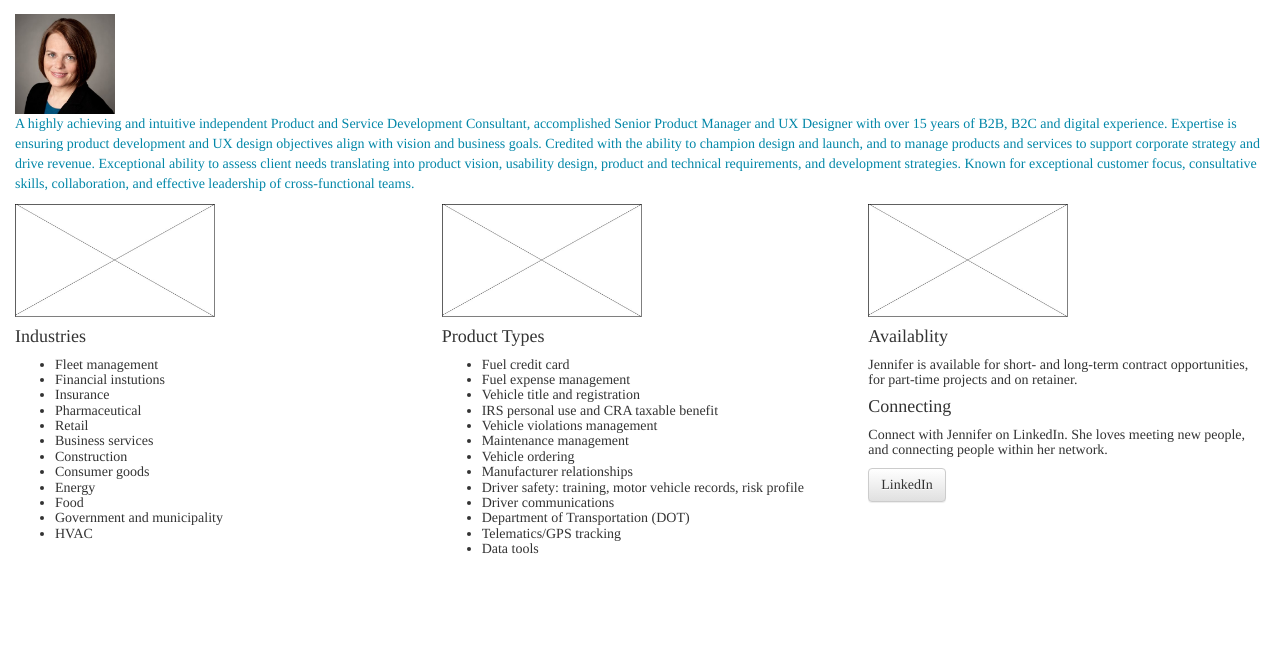
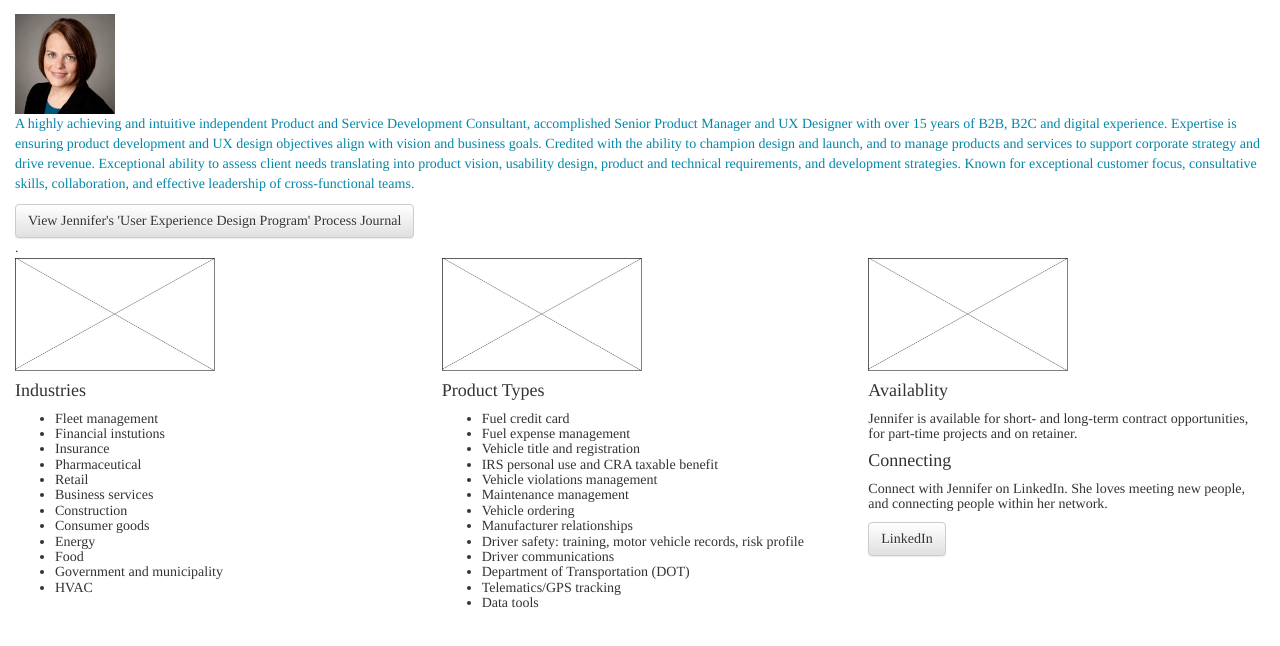
Before and after one commit to JenniferTravisFout/JenniferTravisFout.github.io, a plain HTML site: page About.html in a window 1280 px wide. Shown: the part 58-704 px from the top of the page. Drawn offline with nearby package versions, Linux system fonts and the light colour scheme.

Commit message:
Add Process Journal

```diff
--- a/About.html
+++ b/About.html
@@ -52,6 +52,10 @@
 <div class="container-fluid">
 <img src="headshot.jpg" "text-center" width="100px"> <!--hint: <img> tag, this is a bonus-->
 <p> A highly achieving and intuitive independent Product and Service Development Consultant, accomplished Senior Product Manager and UX Designer with over 15 years of B2B, B2C and digital experience. Expertise is ensuring product development and UX design objectives align with vision and business goals. Credited with the ability to champion design and launch, and to manage products and services to support corporate strategy and drive revenue. Exceptional ability to assess client needs translating into product vision, usability design, product and technical requirements, and development strategies. Known for exceptional customer focus, consultative skills, collaboration, and effective leadership of cross-functional teams.</p>
+
+<a class="btn btn-default" href="https://www.tumblr.com/blog/jennifertravisfout" role="button">View Jennifer's 'User Experience Design Program' Process Journal</a>
+</br>.
+
 
 <div class="row">
 
```
